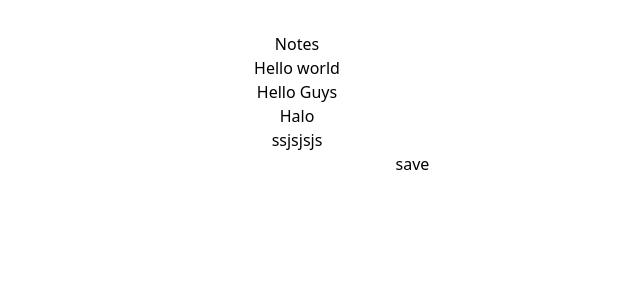
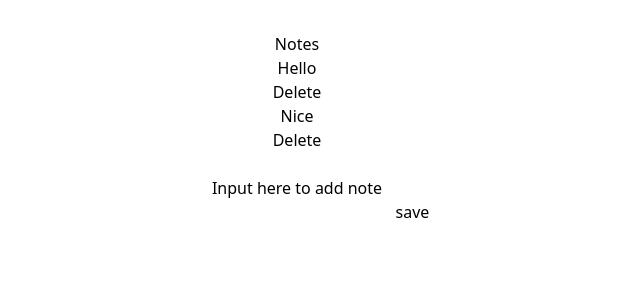
Before and after one commit to syidanasardi/ReactJS-Assignment, a React (Vite) app in the folder note-manager/: page / in a window 1280 px wide. Shown: the top 300 px of the page, without its empty margins (343-983 px from the left). Built offline with nearby package versions, Linux system fonts and the light colour scheme; data requests are answered from the project's data file.

Commit message:
Added Delete Button and Event

```diff
--- a/note-manager/db.json
+++ b/note-manager/db.json
@@ -1,20 +1,12 @@
 {
   "notes": [
     {
-      "id": 1,
-      "content": "Hello world"
+      "id": "4df5",
+      "content": "Hello"
     },
     {
-      "id": 2,
-      "content": "Hello Guys"
-    },
-    {
-      "id": 3,
-      "content": "Halo"
-    },
-    {
-      "id": 4,
-      "content": "ssjsjsjs"
+      "id": "84c6",
+      "content": "Nice"
     }
   ]
 }
--- a/note-manager/src/App.jsx
+++ b/note-manager/src/App.jsx
@@ -4,9 +4,12 @@ import viteLogo from '/vite.svg'
 import './App.css'
 import axios from 'axios'
 
-function Note({note}) {
+function Note({note, handleDelete}) {
     return (
+      <div>
         <li>{note['content']}</li>
+        <button onClick={handleDelete}>Delete</button>
+      </div>
     )
 }
 
@@ -22,8 +25,8 @@ function App() {
 
   function addNote(event) {
     event.preventDefault()
+    if (newNote !== '') {
       const noteObject = {
-      id : notes.length + 1,
         content : newNote
       }
 
@@ -33,9 +36,18 @@ function App() {
         setNewNote('')
       })
     }
+  }
 
-  function handleFormCHange(event) {
+  function handleInputChange(event) {
     setNewNote(event.target.value)
+  }
+
+  function handleDeleteOf(id) {
+    const url = 'http://localhost:3000/notes/' + id
+    axios.delete(url)
+    .then(response => console.log(response['data']))
+
+    setNotes(notes.filter(note => note['id'] !== id))
   }
 
 
@@ -44,11 +56,13 @@ function App() {
       <h1 className='text-5xl'>Notes</h1>
       <ul className='text-left'>
       {notes.map(note =>
-          <Note key={note['id']} note={note} />
+          <Note key={note['id']} note={note} handleDelete={() => handleDeleteOf(note['id'])}/>
         )}
       </ul>
       <form onSubmit={addNote} className='text-left'>
-        <input value={newNote} onChange={handleFormCHange}/>
+        <br />
+        <p>Input here to add note</p>
+        <input value={newNote} onChange={handleInputChange} className='border-solid border-black border-2 rounded-lg px-1'/>
         <button type='submit'>save</button>
       </form>
     </div>
```
Lines whose indentation alone changed are shown as unchanged.
